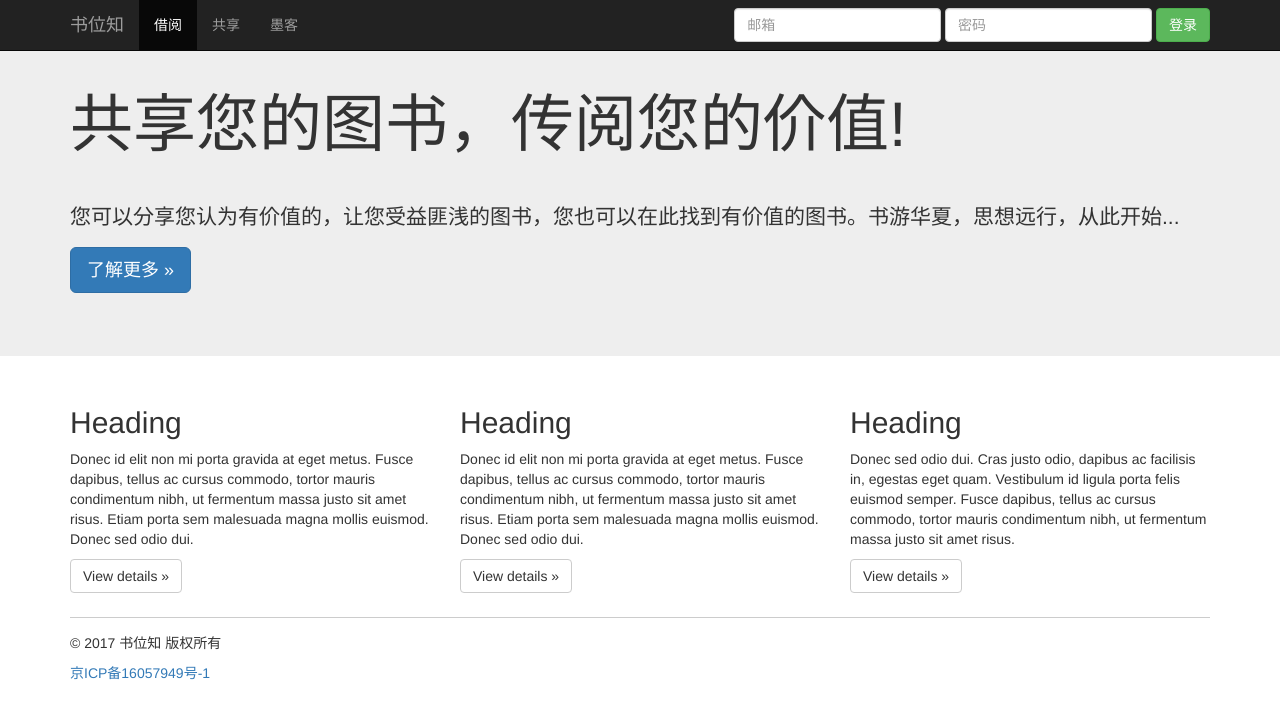
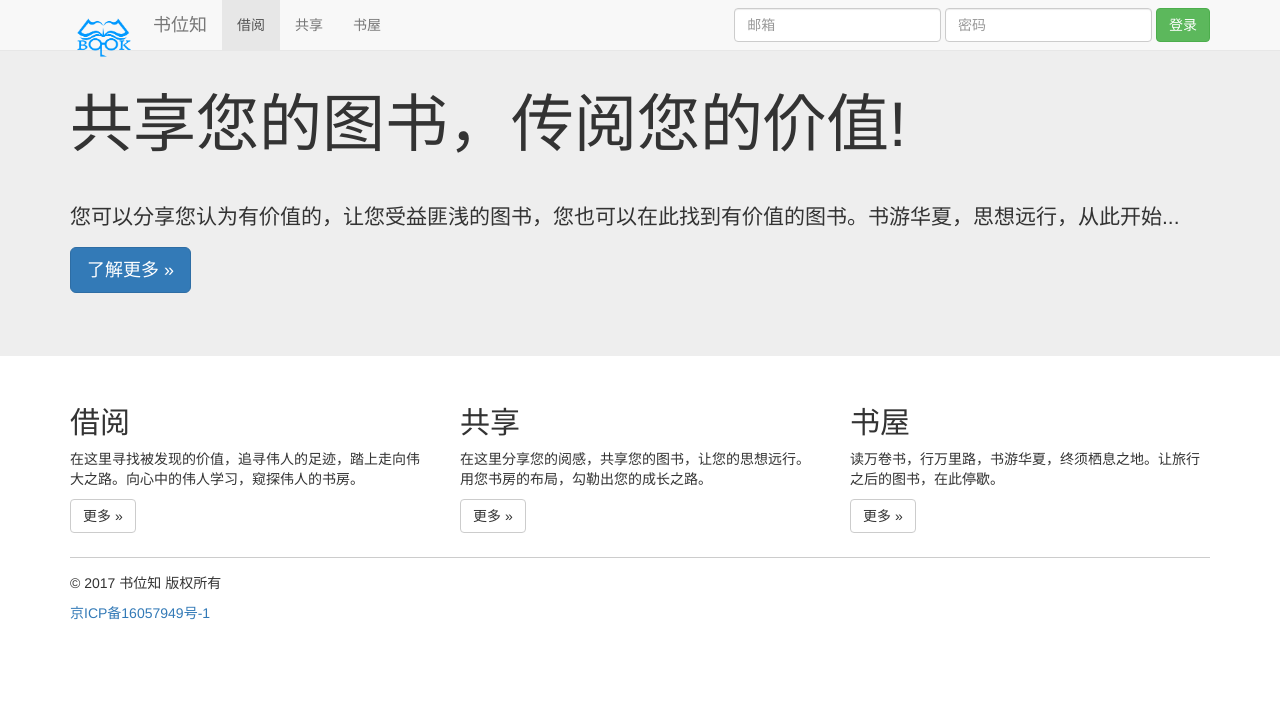
Before and after one commit to xiangtao123/bookposition, a website: page app/index.html in a window 1280 px wide. Drawn offline with nearby package versions, Linux system fonts and the light colour scheme.

Commit message:
add index.html

```diff
--- /dev/null
+++ b/app/css/index.css
@@ -0,0 +1,4 @@
+.brand_container
+{
+  width: 98px;
+}
--- a/app/index.html
+++ b/app/index.html
@@ -3,8 +3,8 @@
     <head>
         <title>书位知 - 共享您的图书 传阅您的价值  bookposistion.com </title>
 
-        <meta name="keywords" content="书位知 借书 租书 书游华夏"
-        <meta name="description" content="书位知 分享图书 共享图书 传阅 价值 书游华夏 文人 墨客 借书 租书  " />
+        <meta name="keywords" content="书位知 借书 租书 书游华夏 书屋"
+        <meta name="description" content="书位知 分享图书 共享图书 传阅 价值 书游华夏 书屋 墨客 借书 租书  " />
 
         <meta name="baidu-site-verification" content="bfH5GHAAyu">
 
@@ -15,8 +15,8 @@
         <link rel="apple-touch-icon" href="apple-touch-icon.png">
 
         <!-- Place favicon.ico in the root directory -->
-        <link rel="shortcut icon" href="/favicon.ico"/>
-        <link rel="bookmark" href="/favicon.ico"/>
+        <link rel="shortcut icon" href="favicon.ico"/>
+        <link rel="bookmark" href="favicon.ico"/>
 
 
 
@@ -25,6 +25,8 @@
 
         <link rel="stylesheet" href="css/normalize.css">
         <link rel="stylesheet" href="css/main.css">
+        <link rel="stylesheet" href="css/index.css">
+
        <!--
         <script src="https://cdn.staticfile.org/modernizr/2010.07.06dev/modernizr.min.js"></script>
         <script>window.jQuery || document.write('<script src="js/vendor/modernizr/src/Modernizr.js"><\/script>')</script>
@@ -39,8 +41,14 @@
 
       <!-- Add your site or application content here -->
 
-    <nav class="navbar navbar-inverse navbar-fixed-top">
+    <nav class="navbar navbar-default navbar-fixed-top">
       <div class="container">
+        <div class="navbar-header">
+          <div class="navbar-brand brand_container hidden-xs">
+            <img src="logo_web.png" class="img-responsive" alt="Responsive image">
+          </div>
+        </div>
+
         <div class="navbar-header">
           <button type="button" class="navbar-toggle collapsed" data-toggle="collapse" data-target="#navbar" aria-expanded="false" aria-controls="navbar">
             <span class="sr-only">Toggle navigation</span>
@@ -48,13 +56,17 @@
             <span class="icon-bar"></span>
             <span class="icon-bar"></span>
           </button>
-          <a class="navbar-brand" href="#">书位知</a>
+          <a class="navbar-brand" href="#">
+            书位知
+          </a>
+
         </div>
         <div id="navbar" class="navbar-collapse collapse">
-         <ul class="nav navbar-nav">
+
+          <ul class="nav navbar-nav">
               <li class="active"><a href="#">借阅</a></li>
               <li><a href="#">共享</a></li>
-              <li><a href="#">墨客</a></li>
+              <li><a href="#">书屋</a></li>
           </ul>
 
           <form class="navbar-form navbar-right">
@@ -83,19 +95,19 @@
       <!-- Example row of columns -->
       <div class="row">
         <div class="col-md-4">
-          <h2>Heading</h2>
-          <p>Donec id elit non mi porta gravida at eget metus. Fusce dapibus, tellus ac cursus commodo, tortor mauris condimentum nibh, ut fermentum massa justo sit amet risus. Etiam porta sem malesuada magna mollis euismod. Donec sed odio dui. </p>
-          <p><a class="btn btn-default" href="#" role="button">View details &raquo;</a></p>
+          <h2>借阅</h2>
+          <p>在这里寻找被发现的价值，追寻伟人的足迹，踏上走向伟大之路。向心中的伟人学习，窥探伟人的书房。</p>
+          <p><a class="btn btn-default" href="#" role="button">更多 &raquo;</a></p>
         </div>
         <div class="col-md-4">
-          <h2>Heading</h2>
-          <p>Donec id elit non mi porta gravida at eget metus. Fusce dapibus, tellus ac cursus commodo, tortor mauris condimentum nibh, ut fermentum massa justo sit amet risus. Etiam porta sem malesuada magna mollis euismod. Donec sed odio dui. </p>
-          <p><a class="btn btn-default" href="#" role="button">View details &raquo;</a></p>
+          <h2>共享</h2>
+          <p>在这里分享您的阅感，共享您的图书，让您的思想远行。 用您书房的布局，勾勒出您的成长之路。</p>
+          <p><a class="btn btn-default" href="#" role="button">更多 &raquo;</a></p>
        </div>
         <div class="col-md-4">
-          <h2>Heading</h2>
-          <p>Donec sed odio dui. Cras justo odio, dapibus ac facilisis in, egestas eget quam. Vestibulum id ligula porta felis euismod semper. Fusce dapibus, tellus ac cursus commodo, tortor mauris condimentum nibh, ut fermentum massa justo sit amet risus.</p>
-          <p><a class="btn btn-default" href="#" role="button">View details &raquo;</a></p>
+          <h2>书屋</h2>
+          <p>读万卷书，行万里路，书游华夏，终须栖息之地。让旅行之后的图书，在此停歇。</p>
+          <p><a class="btn btn-default" href="#" role="button">更多 &raquo;</a></p>
         </div>
       </div>
 
```
Also changed, not shown: app/img/logo_web.png (renamed from app/img/logo_2217485_web.png), app/logo_web.png (added), app/tile-wide.png, app/tile.png, 2 other files.
